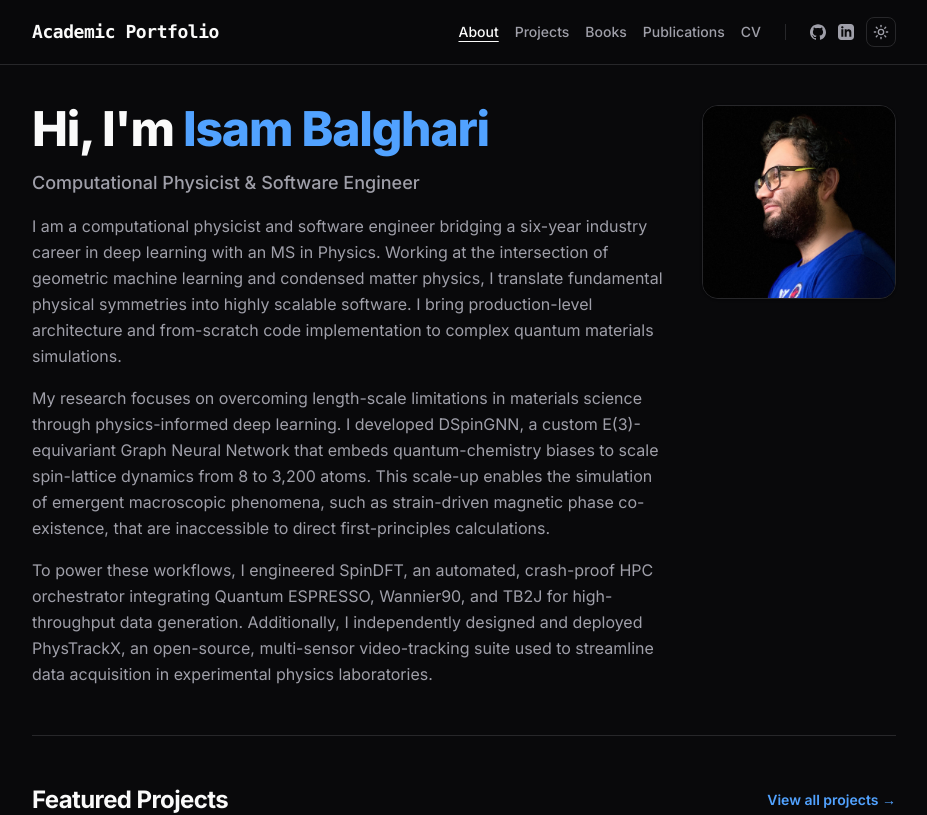
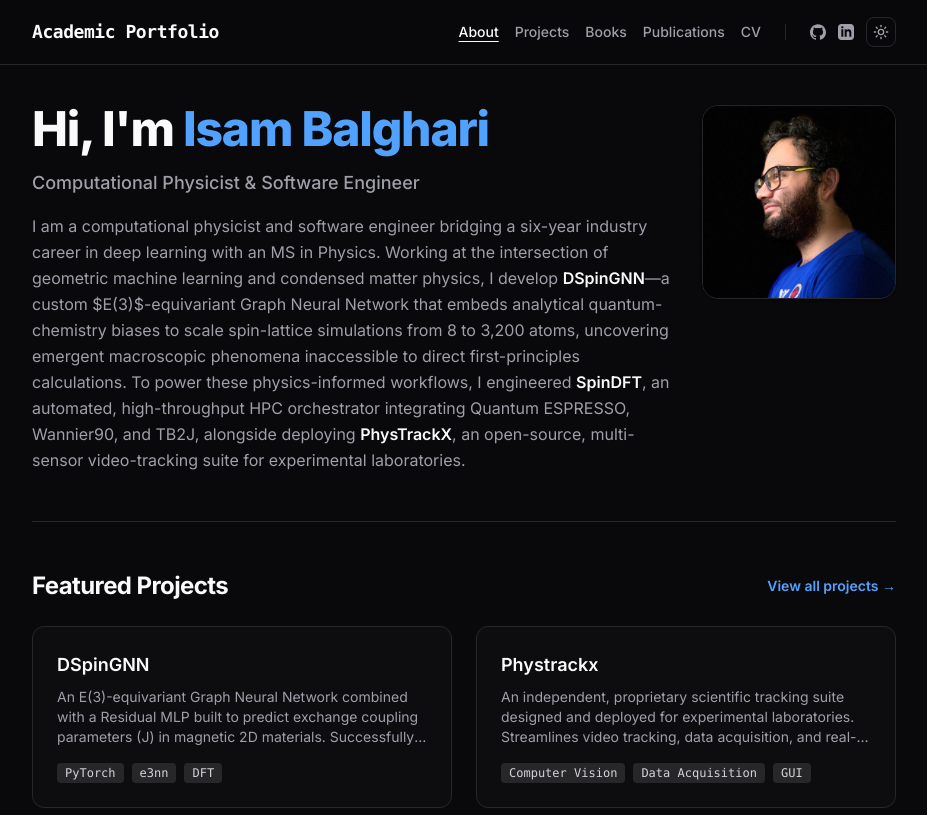
Before and after one commit to isamabdullah88/isamabdullah88.github.io, a Next.js app: page / in a window 1280 px wide. Shown: the top 815 px of the page, without its empty margins (176-1103 px from the left). Built offline with nearby package versions, Linux system fonts and the light colour scheme.

Commit message:
fix: profile pic and description.

```diff
--- a/app/page.tsx
+++ b/app/page.tsx
@@ -4,7 +4,7 @@ import React from 'react';
 import Link from 'next/link';
 import Image from 'next/image'; // Import native Next.js Image component
 import { motion, Variants } from 'framer-motion';
-import profilePic from '../public/profile.jpg';
+import profilePic from '../public/Profile.jpg';
 // Adjust the relative path dots if your folder structure places page.tsx deeper
 
 // Quick container animations for a smooth page load
@@ -43,15 +43,9 @@ export default function Home() {
           <p className="text-lg text-zinc-600 dark:text-zinc-400 font-medium">
             Computational Physicist & Software Engineer
           </p>
-          <div className="text-zinc-600 dark:text-zinc-400 leading-relaxed space-y-4">
+          <div className="text-zinc-600 dark:text-zinc-400 leading-relaxed">
             <p>
-              I am a computational physicist and software engineer bridging a six-year industry career in deep learning with an MS in Physics. Working at the intersection of geometric machine learning and condensed matter physics, I translate fundamental physical symmetries into highly scalable software. I bring production-level architecture and from-scratch code implementation to complex quantum materials simulations.
-            </p>
-            <p>
-              My research focuses on overcoming length-scale limitations in materials science through physics-informed deep learning. I developed DSpinGNN, a custom E(3)-equivariant Graph Neural Network that embeds quantum-chemistry biases to scale spin-lattice dynamics from 8 to 3,200 atoms. This scale-up enables the simulation of emergent macroscopic phenomena, such as strain-driven magnetic phase co-existence, that are inaccessible to direct first-principles calculations.
-            </p>
-            <p>
-              To power these workflows, I engineered SpinDFT, an automated, crash-proof HPC orchestrator integrating Quantum ESPRESSO, Wannier90, and TB2J for high-throughput data generation. Additionally, I independently designed and deployed PhysTrackX, an open-source, multi-sensor video-tracking suite used to streamline data acquisition in experimental physics laboratories.
+              I am a computational physicist and software engineer bridging a six-year industry career in deep learning with an MS in Physics. Working at the intersection of geometric machine learning and condensed matter physics, I develop <strong className="font-semibold text-zinc-950 dark:text-zinc-50">DSpinGNN</strong>—a custom $E(3)$-equivariant Graph Neural Network that embeds analytical quantum-chemistry biases to scale spin-lattice simulations from 8 to 3,200 atoms, uncovering emergent macroscopic phenomena inaccessible to direct first-principles calculations. To power these physics-informed workflows, I engineered <strong className="font-semibold text-zinc-950 dark:text-zinc-50">SpinDFT</strong>, an automated, high-throughput HPC orchestrator integrating Quantum ESPRESSO, Wannier90, and TB2J, alongside deploying <strong className="font-semibold text-zinc-950 dark:text-zinc-50">PhysTrackX</strong>, an open-source, multi-sensor video-tracking suite for experimental laboratories.
             </p>
           </div>
         </div>
```
